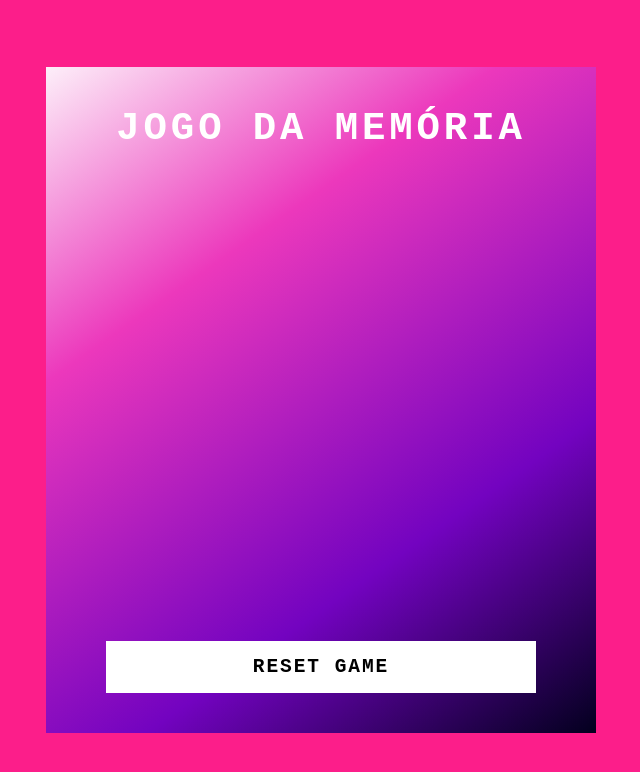
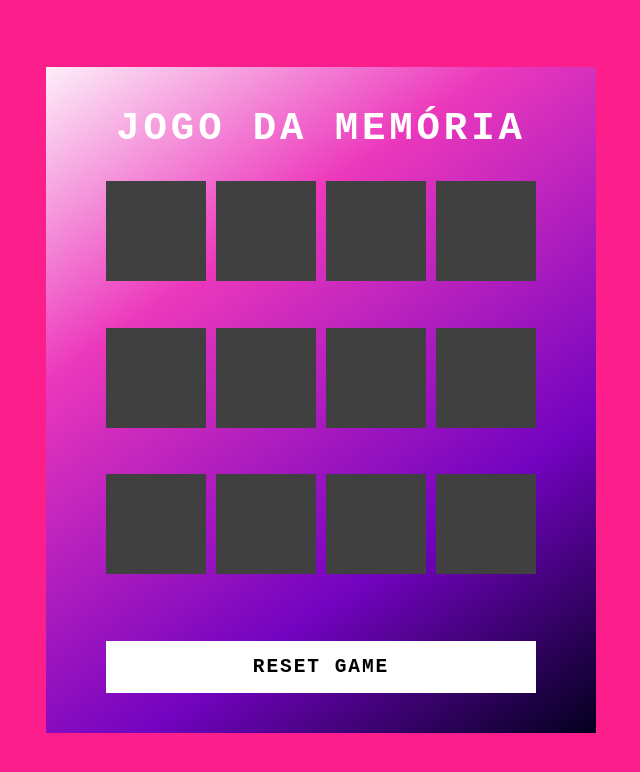
Before and after one commit to Paulataysa27/jogo-da-memoria-emojis, a plain HTML site: page index.html in a window 1280 px wide. Shown: the whole page, without its empty margins (319-959 px from the left). Drawn offline with Linux system fonts and the light colour scheme; the site is published under a folder, as on GitHub Pages, so addresses that start at the root find nothing.

Commit message:
Update index.html

```diff
--- a/index.html
+++ b/index.html
@@ -17,6 +17,6 @@
 
 
 
-    <script src="/scripts/engine.js"></script>
+    <script src="scripts/engine.js"></script>
 </body>
 </html>
```
